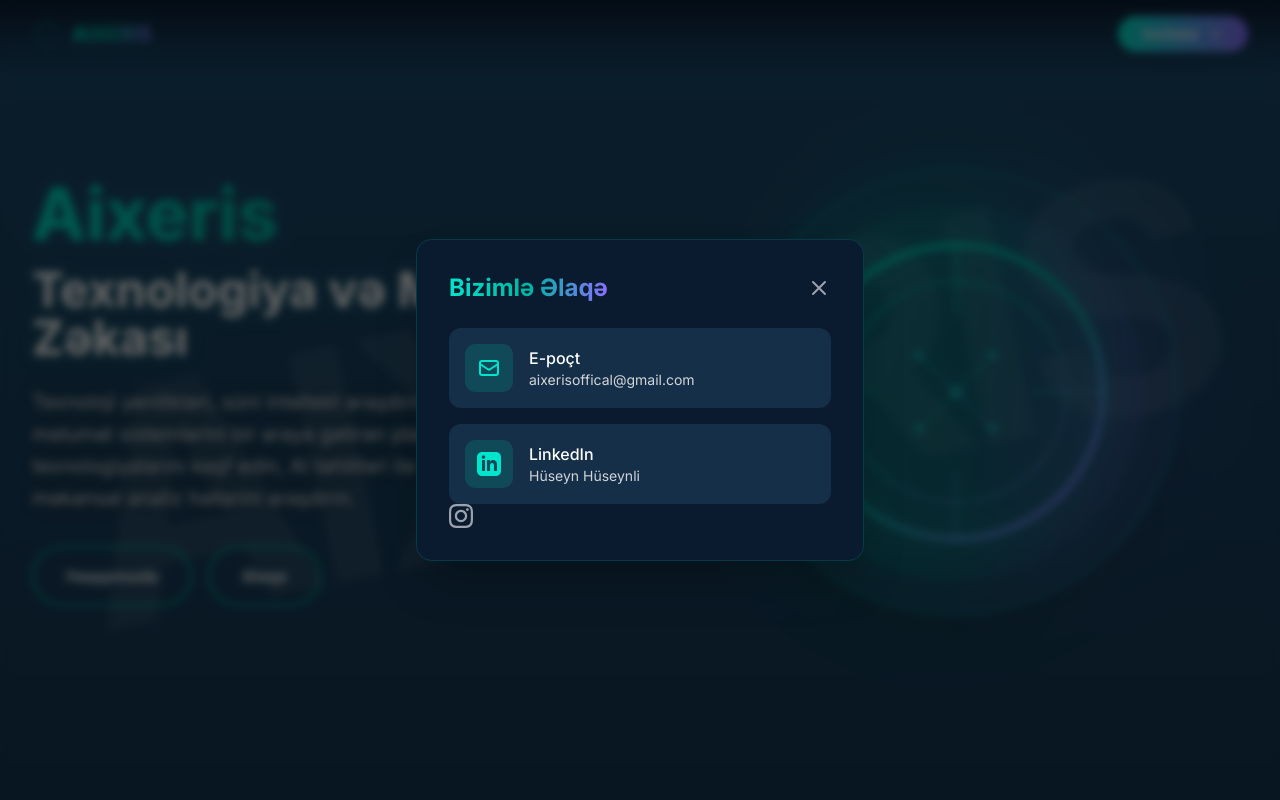
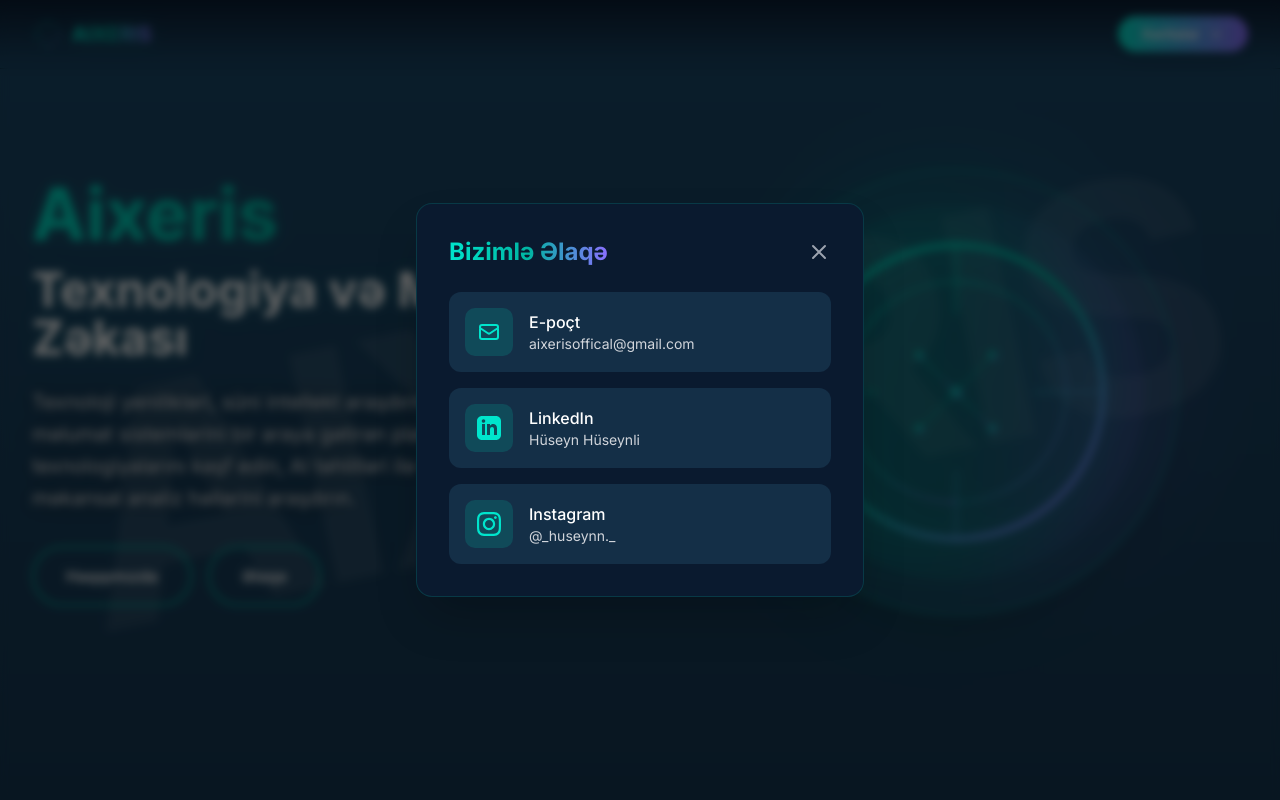
Before and after one commit to DevHuseyn/Aixeris, a Next.js app: page / in a window 1280 px wide. Both pictures are taken after a click on the link "Əlaqə". Shown: the top 800 px of the page. Built offline with nearby package versions, Linux system fonts and the light colour scheme.

Commit message:
Footer ve modal Instagram butonları düzenlendi

```diff
--- a/src/components/ui/world-map-demo.tsx
+++ b/src/components/ui/world-map-demo.tsx
@@ -406,11 +406,7 @@
                 className="text-gray-400 hover:text-white transition-colors duration-300"
               >
                 <span className="sr-only">Instagram</span>
-                <svg
-                  className="h-6 w-6"
-                  fill="currentColor"
-                  viewBox="0 0 24 24"
-                >
+                <svg className="h-6 w-6" fill="currentColor" viewBox="0 0 24 24">
                   <path d="M12 2.163c3.204 0 3.584.012 4.85.07 3.252.148 4.771 1.691 4.919 4.919.058 1.265.069 1.645.069 4.849 0 3.205-.012 3.584-.069 4.849-.149 3.225-1.664 4.771-4.919 4.919-1.266.058-1.644.07-4.85.07-3.204 0-3.584-.012-4.849-.07-3.26-.149-4.771-1.699-4.919-4.92-.058-1.265-.07-1.644-.07-4.849 0-3.204.013-3.583.07-4.849.149-3.227 1.664-4.771 4.919-4.919 1.266-.057 1.645-.069 4.849-.069zm0-2.163c-3.259 0-3.667.014-4.947.072-4.358.2-6.78 2.618-6.98 6.98-.059 1.281-.073 1.689-.073 4.948 0 3.259.014 3.668.072 4.948.2 4.358 2.618 6.78 6.98 6.98 1.281.058 1.689.072 4.948.072 3.259 0 3.668-.014 4.948-.072 4.354-.2 6.782-2.618 6.979-6.98.059-1.28.073-1.689.073-4.948 0-3.259-.014-3.667-.072-4.947-.196-4.354-2.617-6.78-6.979-6.98-1.281-.059-1.69-.073-4.949-.073zm0 5.838c-3.403 0-6.162 2.759-6.162 6.162s2.759 6.163 6.162 6.163 6.162-2.759 6.162-6.163c0-3.403-2.759-6.162-6.162-6.162zm0 10.162c-2.209 0-4-1.79-4-4 0-2.209 1.791-4 4-4s4 1.791 4 4c0 2.21-1.791 4-4 4zm6.406-11.845c-.796 0-1.441.645-1.441 1.44s.645 1.44 1.441 1.44c.795 0 1.439-.645 1.439-1.44s-.644-1.44-1.439-1.44z" />
                 </svg>
               </a>
@@ -504,16 +500,17 @@
                     href="https://www.instagram.com/_huseynn._?igsh=dDh5cXFrdzNoanRi"
                     target="_blank"
                     rel="noopener noreferrer"
-                    className="text-gray-400 hover:text-white transition-colors duration-300"
+                    className="flex items-center p-4 rounded-xl bg-[#142F47] hover:bg-[#1A3A58] transition-colors duration-200"
                   >
-                    <span className="sr-only">Instagram</span>
-                    <svg
-                      className="h-6 w-6"
-                      fill="currentColor"
-                      viewBox="0 0 24 24"
-                    >
-                      <path d="M12 2.163c3.204 0 3.584.012 4.85.07 3.252.148 4.771 1.691 4.919 4.919.058 1.265.069 1.645.069 4.849 0 3.205-.012 3.584-.069 4.849-.149 3.225-1.664 4.771-4.919 4.919-1.266.058-1.644.07-4.85.07-3.204 0-3.584-.012-4.849-.07-3.26-.149-4.771-1.699-4.919-4.92-.058-1.265-.07-1.644-.07-4.849 0-3.204.013-3.583.07-4.849.149-3.227 1.664-4.771 4.919-4.919 1.266-.057 1.645-.069 4.849-.069zm0-2.163c-3.259 0-3.667.014-4.947.072-4.358.2-6.78 2.618-6.98 6.98-.059 1.281-.073 1.689-.073 4.948 0 3.259.014 3.668.072 4.948.2 4.358 2.618 6.78 6.98 6.98 1.281.058 1.689.072 4.948.072 3.259 0 3.668-.014 4.948-.072 4.354-.2 6.782-2.618 6.979-6.98.059-1.28.073-1.689.073-4.948 0-3.259-.014-3.667-.072-4.947-.196-4.354-2.617-6.78-6.979-6.98-1.281-.059-1.69-.073-4.949-.073zm0 5.838c-3.403 0-6.162 2.759-6.162 6.162s2.759 6.163 6.162 6.163 6.162-2.759 6.162-6.163c0-3.403-2.759-6.162-6.162-6.162zm0 10.162c-2.209 0-4-1.79-4-4 0-2.209 1.791-4 4-4s4 1.791 4 4c0 2.21-1.791 4-4 4zm6.406-11.845c-.796 0-1.441.645-1.441 1.44s.645 1.44 1.441 1.44c.795 0 1.439-.645 1.439-1.44s-.644-1.44-1.439-1.44z" />
-                    </svg>
+                    <span className="bg-[#00B4A2]/20 text-[#00E5CC] p-3 rounded-lg mr-4">
+                      <svg className="w-6 h-6" fill="currentColor" viewBox="0 0 24 24">
+                        <path d="M12 2.163c3.204 0 3.584.012 4.85.07 3.252.148 4.771 1.691 4.919 4.919.058 1.265.069 1.645.069 4.849 0 3.205-.012 3.584-.069 4.849-.149 3.225-1.664 4.771-4.919 4.919-1.266.058-1.644.07-4.85.07-3.204 0-3.584-.012-4.849-.07-3.26-.149-4.771-1.699-4.919-4.92-.058-1.265-.07-1.644-.07-4.849 0-3.204.013-3.583.07-4.849.149-3.227 1.664-4.771 4.919-4.919 1.266-.057 1.645-.069 4.849-.069zm0-2.163c-3.259 0-3.667.014-4.947.072-4.358.2-6.78 2.618-6.98 6.98-.059 1.281-.073 1.689-.073 4.948 0 3.259.014 3.668.072 4.948.2 4.358 2.618 6.78 6.98 6.98 1.281.058 1.689.072 4.948.072 3.259 0 3.668-.014 4.948-.072 4.354-.2 6.782-2.618 6.979-6.98.059-1.28.073-1.689.073-4.948 0-3.259-.014-3.667-.072-4.947-.196-4.354-2.617-6.78-6.979-6.98-1.281-.059-1.69-.073-4.949-.073zm0 5.838c-3.403 0-6.162 2.759-6.162 6.162s2.759 6.163 6.162 6.163 6.162-2.759 6.162-6.163c0-3.403-2.759-6.162-6.162-6.162zm0 10.162c-2.209 0-4-1.79-4-4 0-2.209 1.791-4 4-4s4 1.791 4 4c0 2.21-1.791 4-4 4zm6.406-11.845c-.796 0-1.441.645-1.441 1.44s.645 1.44 1.441 1.44c.795 0 1.439-.645 1.439-1.44s-.644-1.44-1.439-1.44z" />
+                      </svg>
+                    </span>
+                    <div>
+                      <div className="font-medium text-white">Instagram</div>
+                      <div className="text-sm text-gray-300">@_huseynn._</div>
+                    </div>
                   </a>
                 </div>
               </motion.div>
```
